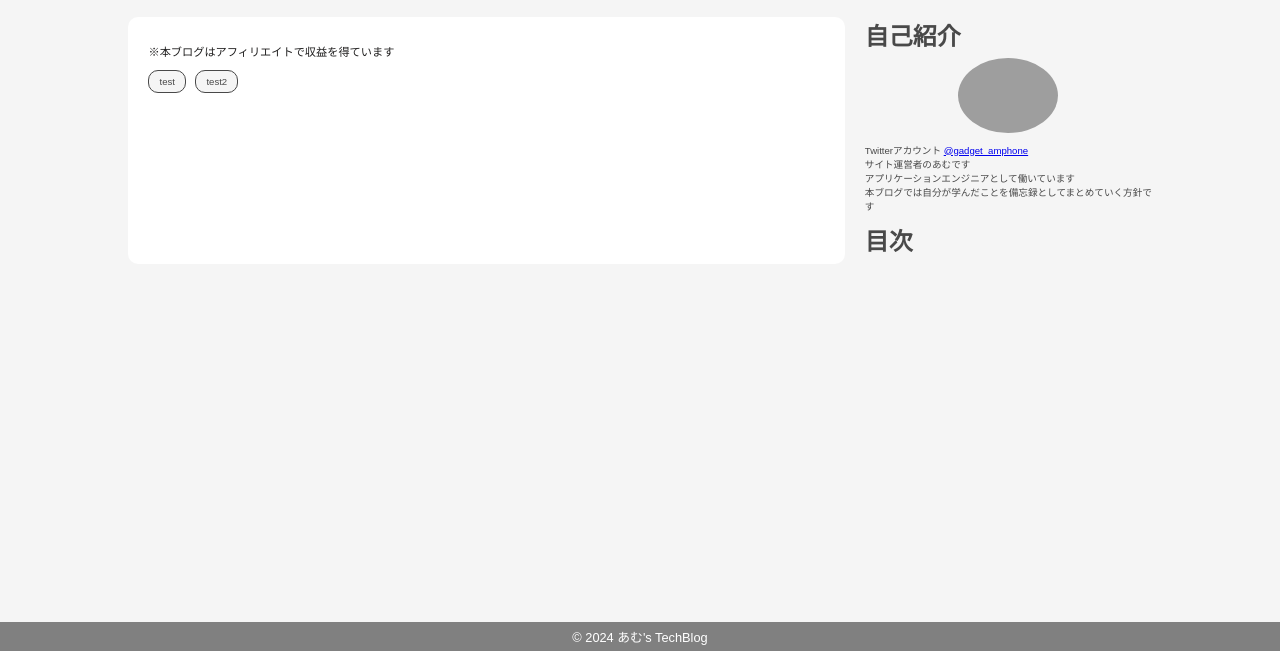
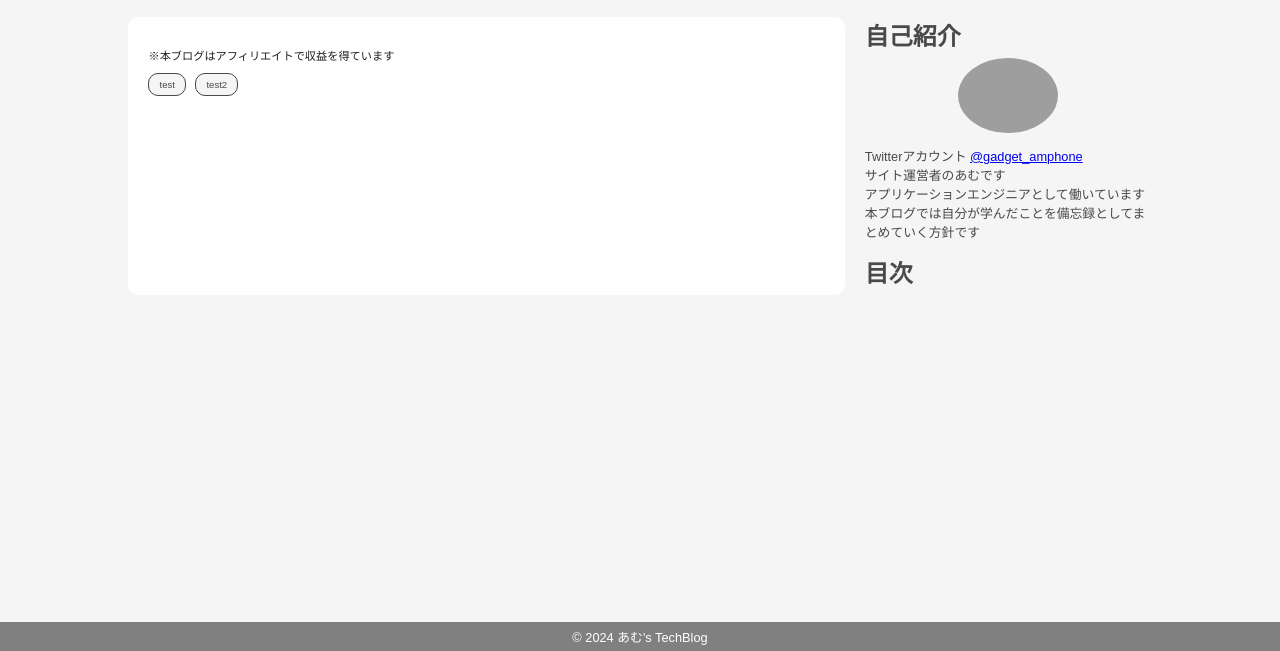
Before and after one commit to nk27/amtechblog, a plain HTML site: page posts/my-first-post/index.html in a window 1280 px wide. Shown: the part 149-800 px from the top of the page. Drawn offline with Linux system fonts and the light colour scheme; grey boxes are pictures that could not be loaded.

Commit message:
first commit

```diff
--- a/css/single.css
+++ b/css/single.css
@@ -71,7 +71,7 @@ div.tags a {
 }
 
 .article p {
-    margin-top: 0.4rem;
+    margin-top: 0.6rem;
     color: #1f1e1e;
     font-size: 0.7rem;
 }
@@ -104,7 +104,7 @@ li {
 }
 
 .profile p {
-    font-size: 0.6rem;
+    font-size: 0.8rem;
     color: #494949;
 }
 
```
